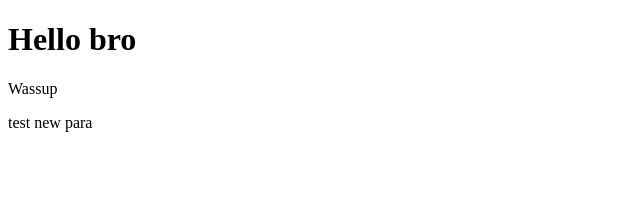
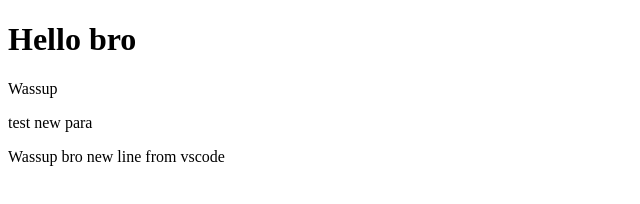
Before and after one commit to dp-sys/TestProject1, a plain HTML site: page Ui/index.html in a window 1280 px wide. Shown: the whole page, without its empty margins (0-640 px from the left). Drawn offline with Linux system fonts and the light colour scheme.

Commit message:
from vscode

```diff
--- a/Ui/index.html
+++ b/Ui/index.html
@@ -9,5 +9,6 @@
     <h1>Hello bro</h1>
     <p>Wassup</p>
     <p>test new para</p>
+    <p>Wassup bro new line from vscode</p>
 </body>
 </html>
```
